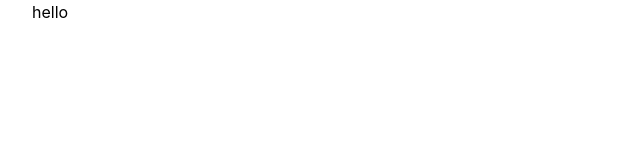
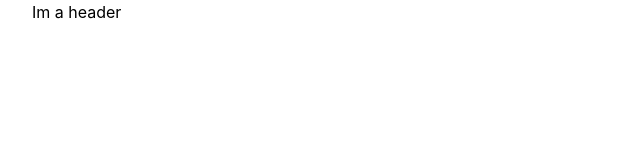
Before and after one commit to alphonce-otieno-odhiambo/AirBnb, a Next.js app: page / in a window 1280 px wide. Shown: the top 160 px of the page, without its empty margins (0-640 px from the left). Built offline with nearby package versions, Linux system fonts and the light colour scheme.

Commit message:
create header file

```diff
--- /dev/null
+++ b/components/Header.js
@@ -0,0 +1,11 @@
+import React from 'react'
+
+function Header() {
+  return (
+    <div>
+        <h1>Im a  header</h1>
+    </div>
+  )
+}
+
+export default Header
--- a/pages/index.js
+++ b/pages/index.js
@@ -1,7 +1,7 @@
 import Head from 'next/head'
 import Image from 'next/image'
 import styles from '../styles/Home.module.css'
-
+import Header from '../components/Header'
 export default function Home() {
   return (
     <div className={styles.container}>
@@ -10,8 +10,11 @@
         <meta name="description" content="Generated by create next app" />
         <link rel="icon" href="/favicon.ico" />
       </Head>
+      <Header/>
+      {/* Header */}
+      {/* Banner */}
 
-      <h1 className=''>hello</h1>
+
     </div>
   )
 }
```
